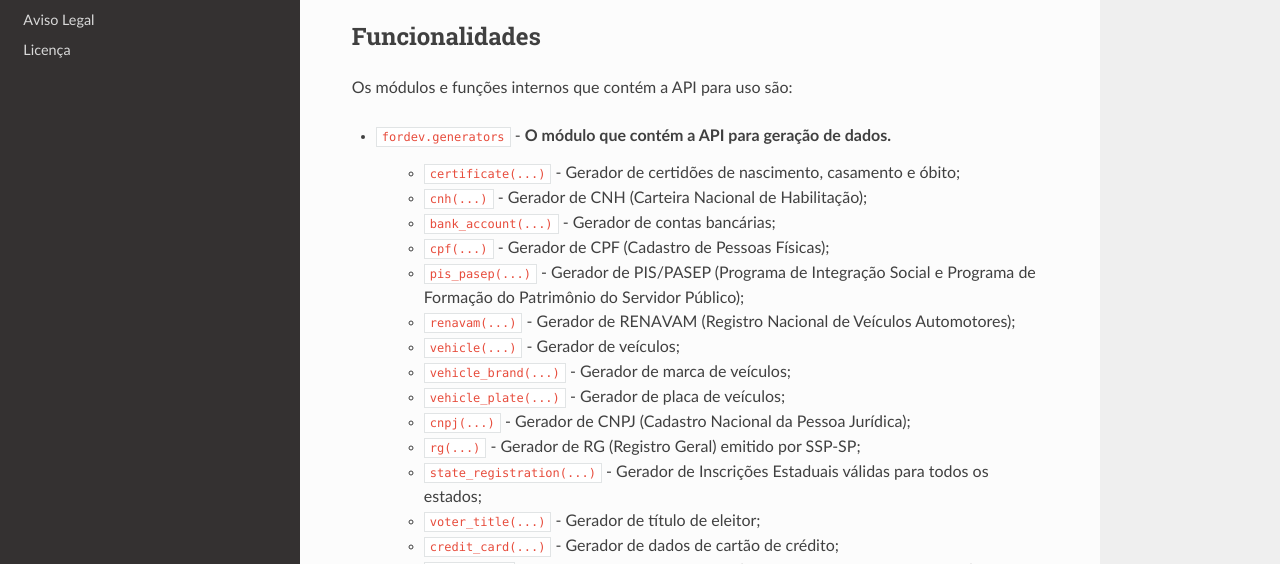
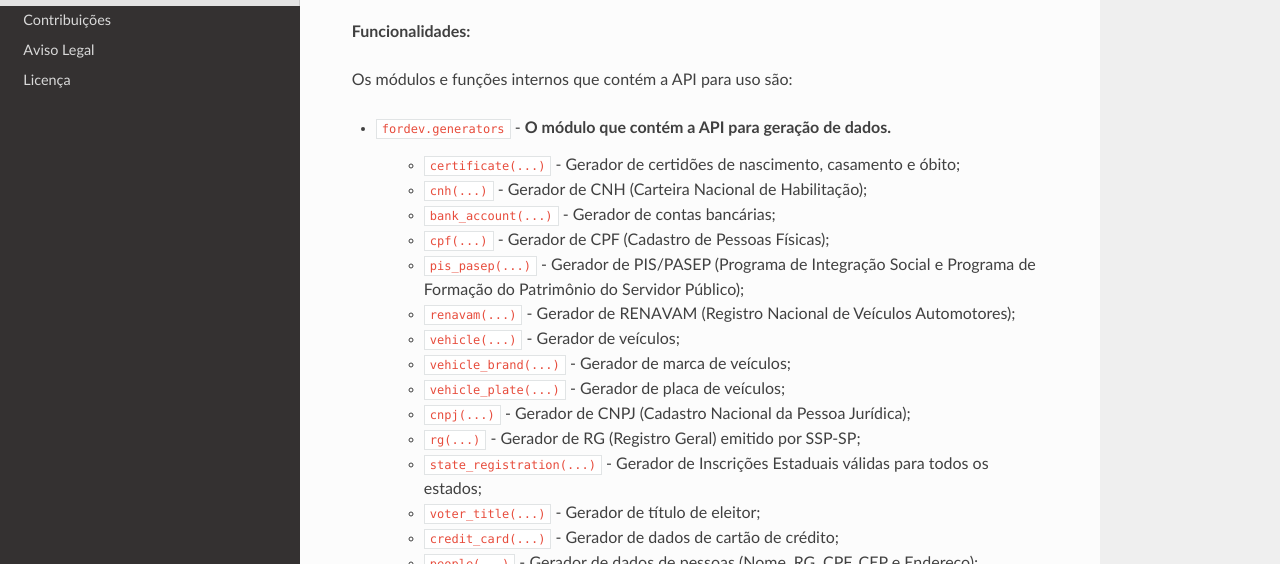
Before and after one commit to matheusfelipeog/fordev, a Sphinx documentation site: the page built from docs/source/fordev/fordev.rst, in a window 1280 px wide and 900 px high, cut to the strip 336-900 px from the top of the window. Built offline with Sphinx 7.4.7 and the Read the Docs theme 2.0.0, drawn with Linux system fonts in a browser that asks for light colours; some of the changed text lies outside the part shown.

```diff
--- a/docs/source/fordev/fordev.rst
+++ b/docs/source/fordev/fordev.rst
@@ -6,8 +6,8 @@ Aqui você encontra a referência completa do pacote **fordev**, podendo ser usa
 .. automodule:: fordev
     :no-members:
 
-Funcionalidades
----------------
+
+**Funcionalidades:**
 
 Os módulos e funções internos que contém a API para uso são:
 
```
